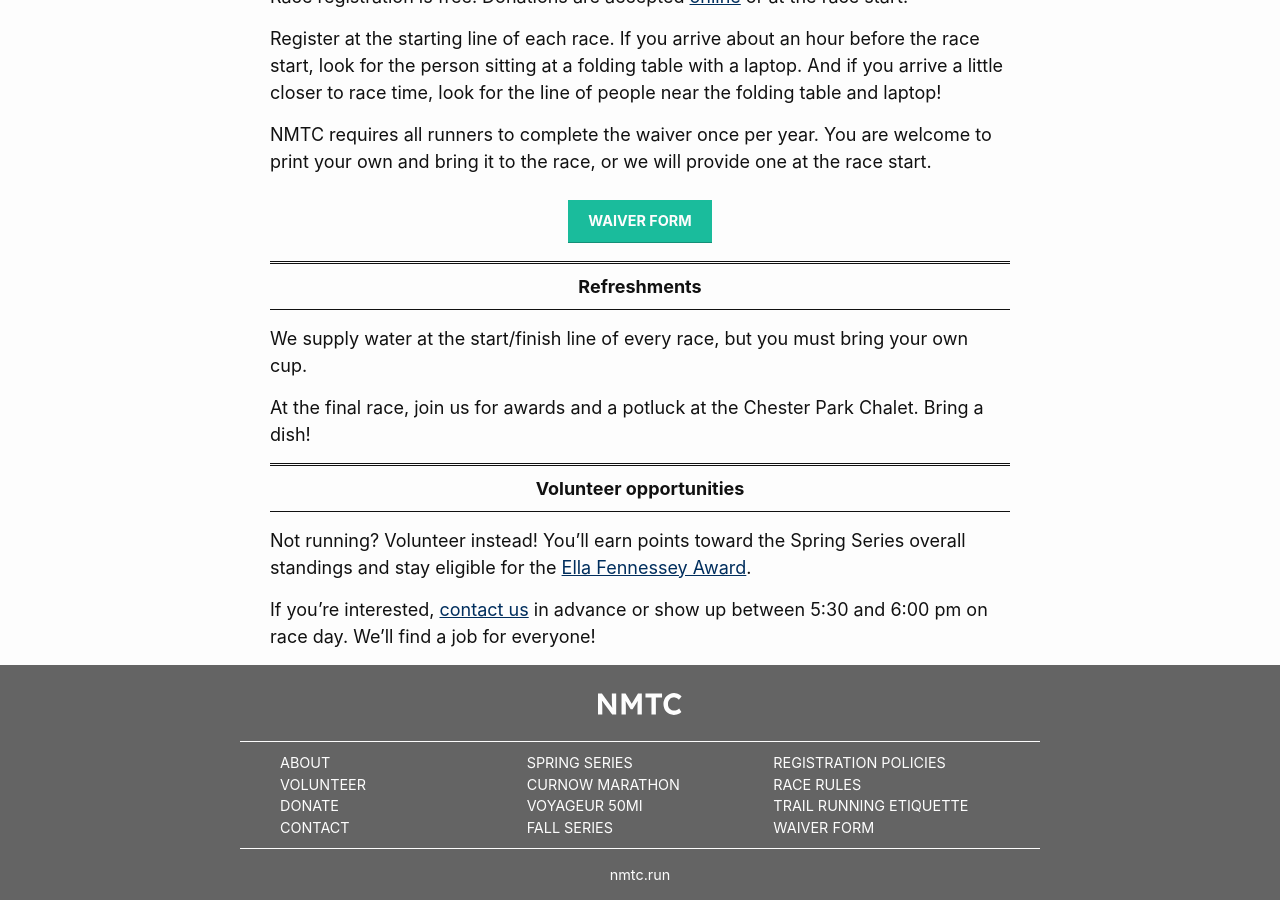
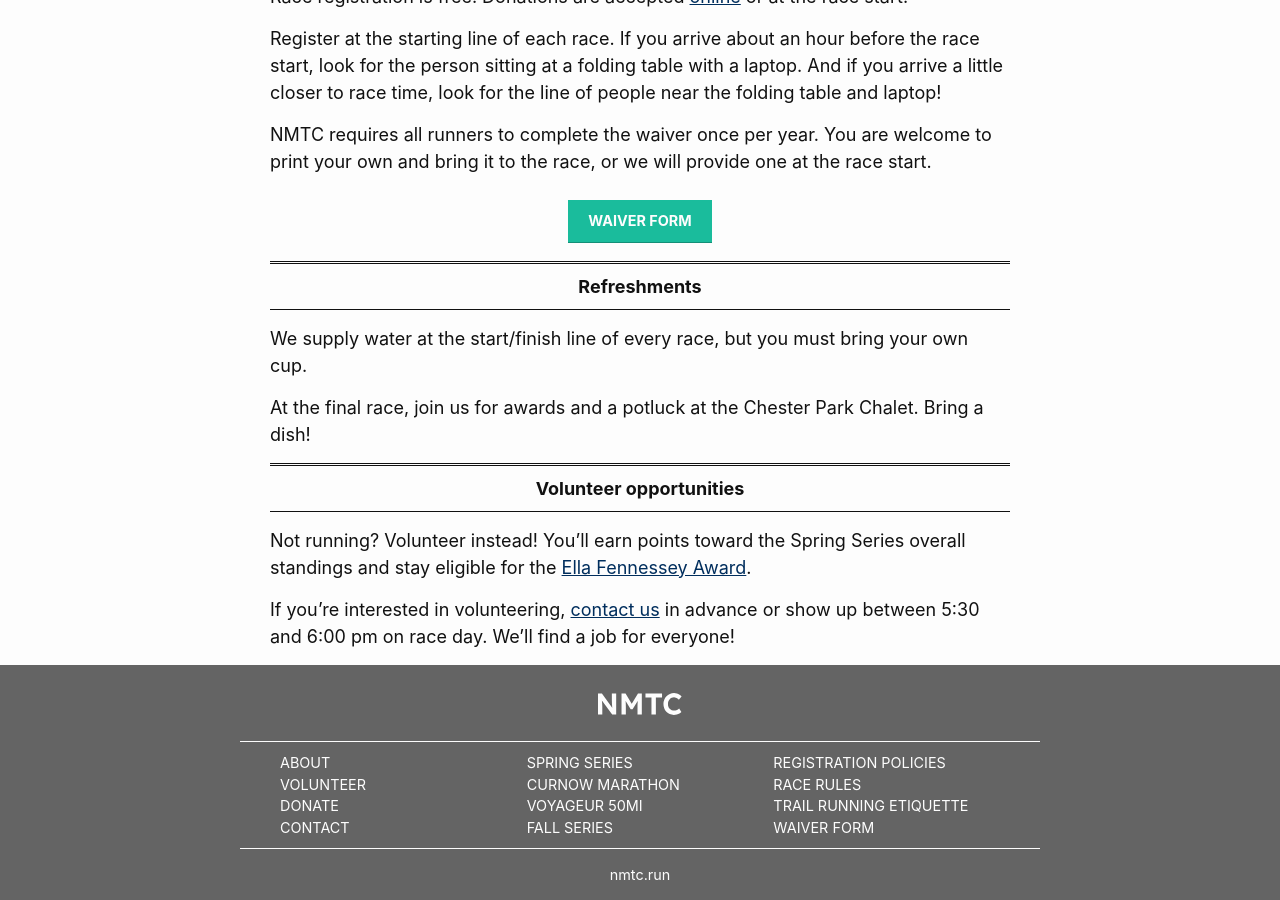
Before and after one commit to nmtc-run/nmtc-run.github.io, a Jekyll site: the page built from pages/series-spring.md, in a window 1280 px wide and 900 px high, scrolled down 3138 px. Built offline with Jekyll 4.4.1, drawn with Linux system fonts in a browser that asks for light colours.

Commit message:
update volunteer info

```diff
--- a/_includes/series-details.md
+++ b/_includes/series-details.md
@@ -18,7 +18,7 @@
 
 We maintain overall series standings and award points to everyone based on the order they finish in each race. Find links to [race results and overall standings](#overall-standings) above. We update the overall standings each week. You can find results from prior years on our [race results](/results) page.
 
- Everyone who runs or volunteers receives a prize at our end-of-series potluck. Prizes are donated by individuals and local businesses.
+Everyone who runs or volunteers receives a prize at our end-of-series potluck. Prizes are donated by individuals and local businesses.
 
 # Registration
 
@@ -42,6 +42,6 @@
 
 # Volunteer opportunities
 
-Not running? Volunteer instead! You'll earn points toward the {{ springFall }} Series overall standings and stay eligible for the [Ella Fennessey Award](/fennessey).
+Not running? Volunteer instead! You'll earn points toward the {{ springFall }} Series overall standings and stay eligible for the [Ella Fennessey Award](/fennessey-award).
 
-If you're interested, [contact us](/contact) in advance or show up between 5:30 and 6:00 pm on race day. We'll find a job for everyone!
+If you're interested in volunteering, [contact us](/contact) in advance or show up between 5:30 and 6:00 pm on race day. We'll find a job for everyone!
```
Also changed, not shown: pages/volunteer.md (+2 -2 lines).
